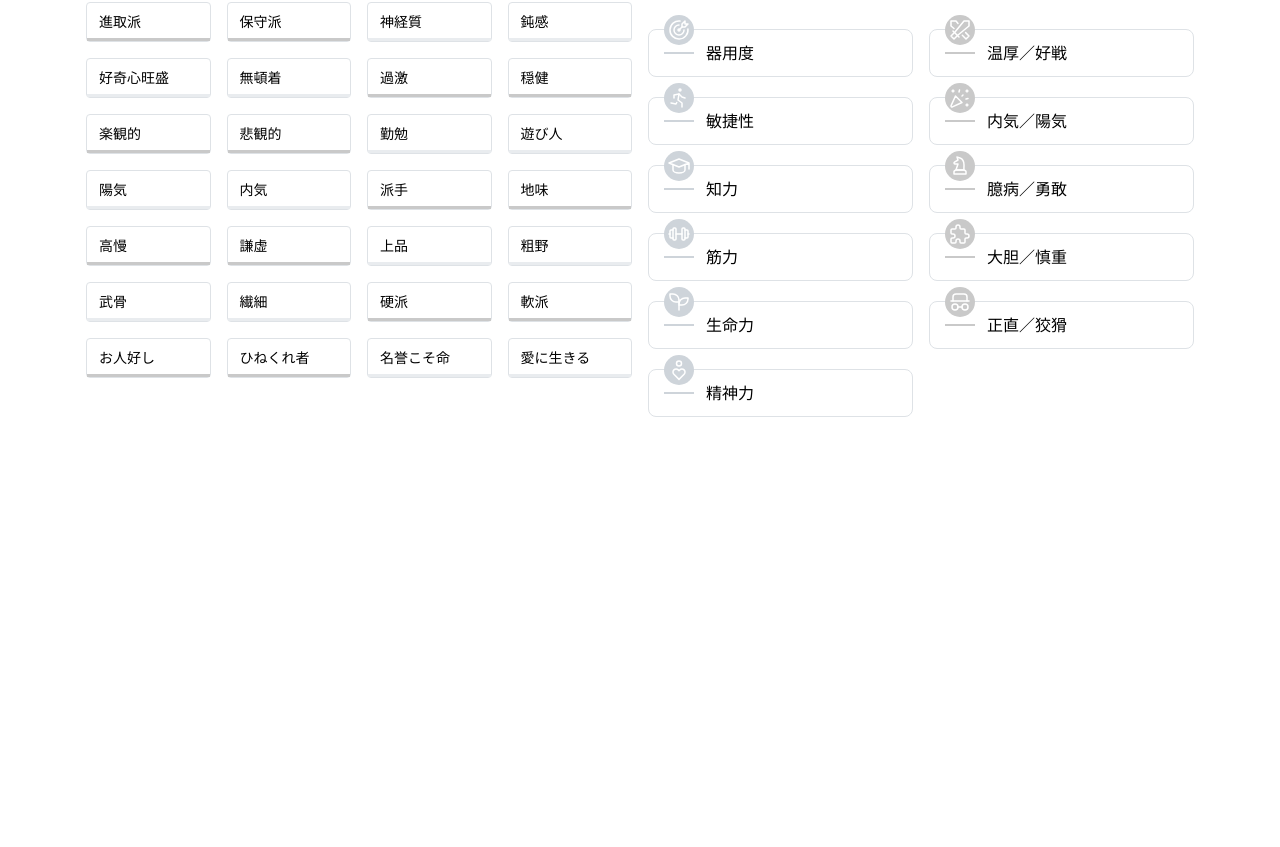
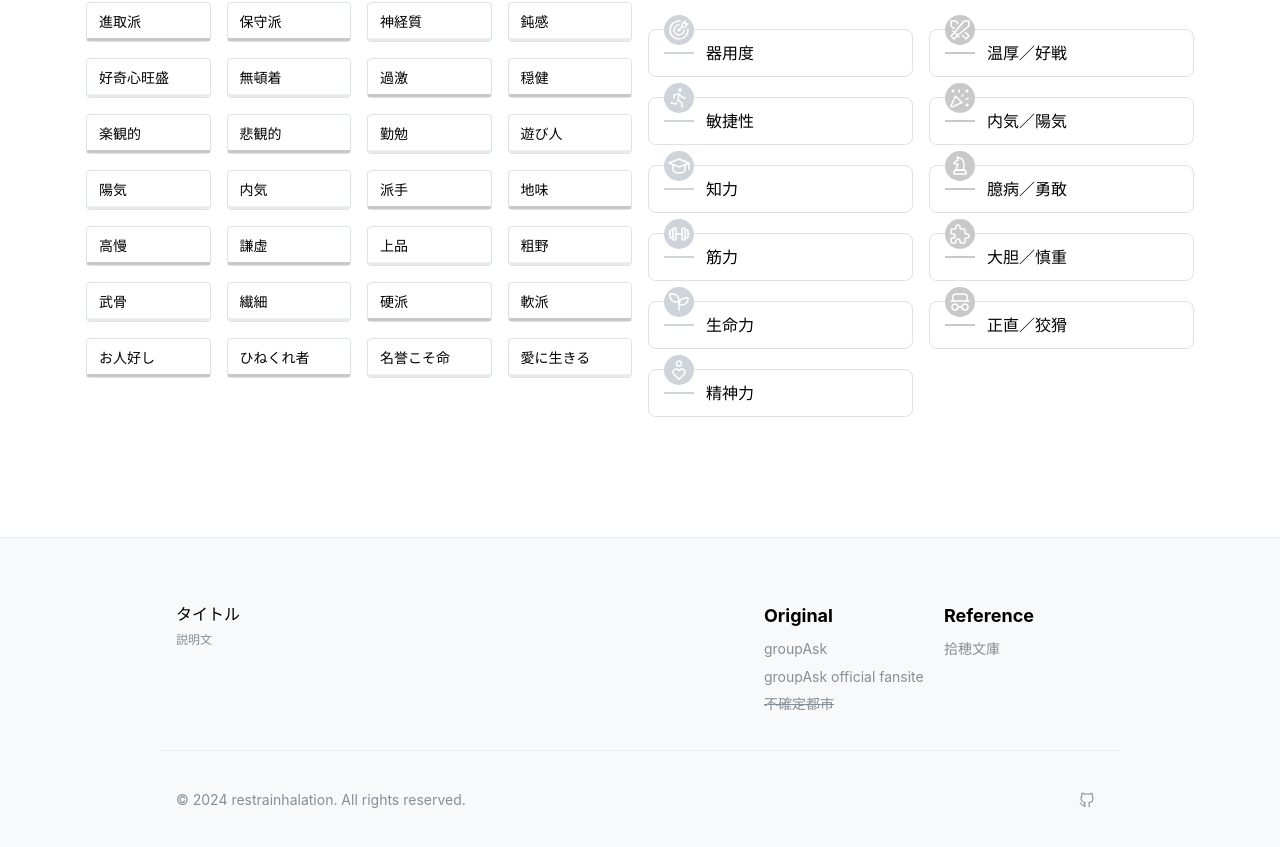
Before and after one commit to restrainhalation/cw-the-book-of-devil-excerpt, a Next.js app: page / in a window 1280 px wide. Shown: the part 645-1492 px from the top of the page. Before the commit the page ends 1078 px from the top, so only its background shows below. Built offline with nearby package versions, Linux system fonts and the light colour scheme.

Commit message:
🦵 feat: create footer

```diff
--- a/app/layout.tsx
+++ b/app/layout.tsx
@@ -6,6 +6,7 @@ import {
 } from '@mantine/core';
 import { theme } from '../theme';
 import { Header } from '@/components/Header'
+import { Footer } from '@/components/Footer'
 
 export const metadata = {
   title: 'Mantine Next.js template',
@@ -32,7 +33,10 @@ export default function RootLayout({ children }: { children: any }) {
               <Header />
             </AppShellHeader>
 
-            <AppShellMain>{children}</AppShellMain>
+            <AppShellMain>
+              {children}
+              <Footer />
+            </AppShellMain>
           </AppShell>
         </MantineProvider>
       </body>
--- /dev/null
+++ b/components/Footer/Footer.module.css
@@ -0,0 +1,95 @@
+.footer {
+  margin-top: rem(120px);
+  padding-top: calc(var(--mantine-spacing-xl) * 2);
+  padding-bottom: calc(var(--mantine-spacing-xl) * 2);
+  background-color: light-dark(var(--mantine-color-gray-0), var(--mantine-color-dark-6));
+  border-top: rem(1px) solid light-dark(var(--mantine-color-gray-2), var(--mantine-color-dark-5));
+}
+
+.logo {
+  max-width: rem(200px);
+
+  @media (max-width: $mantine-breakpoint-sm) {
+    display: flex;
+    flex-direction: column;
+    align-items: center;
+  }
+}
+
+.description {
+  margin-top: rem(5px);
+
+  @media (max-width: $mantine-breakpoint-sm) {
+    margin-top: var(--mantine-spacing-xs);
+    text-align: center;
+  }
+}
+
+.inner {
+  display: flex;
+  justify-content: space-between;
+
+  @media (max-width: $mantine-breakpoint-sm) {
+    flex-direction: column;
+    align-items: center;
+  }
+}
+
+.groups {
+  display: flex;
+  flex-wrap: wrap;
+
+  @media (max-width: $mantine-breakpoint-sm) {
+    display: none;
+  }
+}
+
+.wrapper {
+  width: rem(160px);
+
+  &:nth-child(n+2) {
+    margin-left: var(--mantine-spacing-lg);
+  }
+}
+
+.link {
+  display: block;
+  color: light-dark(var(--mantine-color-gray-6), var(--mantine-color-dark-1));
+  font-size: var(--mantine-font-size-sm);
+  padding-top: rem(3px);
+  padding-bottom: rem(3px);
+
+  &:hover {
+    text-decoration: underline;
+  }
+}
+
+.title {
+  font-size: var(--mantine-font-size-lg);
+  font-weight: 700;
+  font-family:
+    Greycliff CF,
+    var(--mantine-font-family);
+  margin-bottom: calc(var(--mantine-spacing-xs) / 2);
+  color: light-dark(var(--mantine-color-black), var(--mantine-color-white));
+}
+
+.afterFooter {
+  display: flex;
+  justify-content: space-between;
+  align-items: center;
+  margin-top: var(--mantine-spacing-xl);
+  padding-top: var(--mantine-spacing-xl);
+  padding-bottom: var(--mantine-spacing-xl);
+  border-top: rem(1px) solid light-dark(var(--mantine-color-gray-2), var(--mantine-color-dark-4));
+
+  @media (max-width: $mantine-breakpoint-sm) {
+    flex-direction: column;
+  }
+}
+
+.social {
+  @media (max-width: $mantine-breakpoint-sm) {
+    margin-top: var(--mantine-spacing-xs);
+  }
+}
--- /dev/null
+++ b/components/Footer/Footer.tsx
@@ -0,0 +1,89 @@
+'use client'
+
+import { Text, Container, ActionIcon, Group, rem, Anchor } from '@mantine/core';
+import { IconBrandGithub } from '@tabler/icons-react';
+import cx from 'clsx';
+import classes from './Footer.module.css';
+
+/** リンクの定義 */
+const data = [
+  {
+    title: 'Original',
+    links: [
+      { label: 'groupAsk', link: 'http://www.ask.sakura.ne.jp' },
+      { label: 'groupAsk official fansite', link: 'https://cardwirth.net' },
+      {
+        label: '不確定都市',
+        link: 'http://www.geocities.co.jp/Playtown/7299/cw/index.html',
+        additionalClasses: ['line-through'],
+      },
+    ],
+  },
+  {
+    title: 'Reference',
+    links: [
+      { label: '拾穂文庫', link: 'https://chikuan.yokochou.com' },
+    ],
+  },
+];
+
+/**
+ * フッターコンポーネント
+ * @return {JSX.Element} コンポーネント
+ */
+export function Footer() {
+  const groups = data.map((group) => {
+    const links = group.links.map((link, index) => (
+      <Anchor
+        key={index}
+        className={cx(classes.link, link.additionalClasses)}
+        component="a"
+        href={link.link}
+        target="_blank"
+        rel="noopener"
+      >
+        {link.label}
+      </Anchor>
+    ));
+
+    return (
+      <div className={classes.wrapper} key={group.title}>
+        <Text className={classes.title}>{group.title}</Text>
+        {links}
+      </div>
+    );
+  });
+
+  return (
+    <footer className={classes.footer}>
+      <Container className={classes.inner}>
+        <div className={classes.logo}>
+          タイトル
+          <Text size="xs" c="dimmed" className={classes.description}>
+            説明文
+          </Text>
+        </div>
+        <div className={classes.groups}>{groups}</div>
+      </Container>
+      <Container className={classes.afterFooter}>
+        <Text c="dimmed" size="sm">
+          © 2024 restrainhalation. All rights reserved.
+        </Text>
+
+        <Group gap={0} className={classes.social} justify="flex-end" wrap="nowrap">
+          <ActionIcon
+            component="a"
+            href="https://github.com/restrainhalation/cw-the-book-of-devil"
+            target="_blank"
+            rel="noopener"
+            size="lg"
+            color="gray"
+            variant="subtle"
+          >
+            <IconBrandGithub style={{ width: rem(18), height: rem(18) }} stroke={1.5} />
+          </ActionIcon>
+        </Group>
+      </Container>
+    </footer>
+  );
+}
--- /dev/null
+++ b/components/Footer/index.ts
@@ -0,0 +1 @@
+export { Footer } from './Footer';
```
